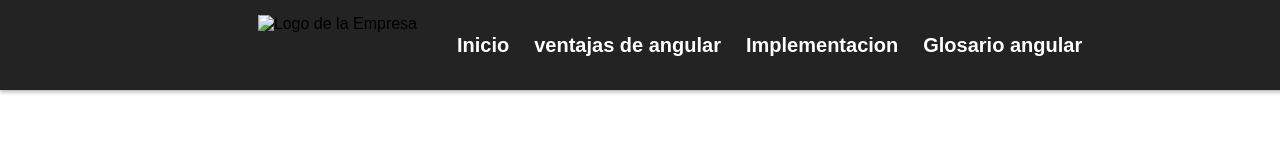
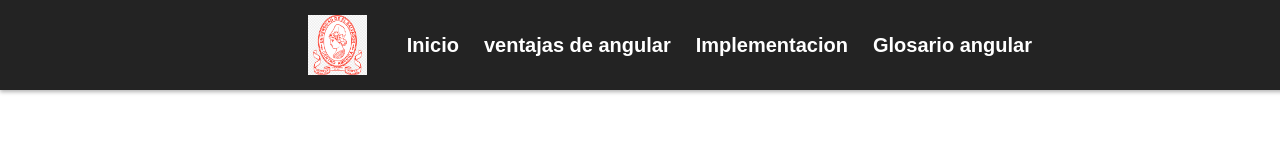
Before and after one commit to programCode-sudo/paginaPortableTPI, a plain HTML site: page servicios.html in a window 1280 px wide. Shown: the top 160 px of the page. Drawn offline with Linux system fonts and the light colour scheme; the site is published under a folder, as on GitHub Pages, so addresses that start at the root find nothing; a script that the page names is missing.

Commit message:
cambios a rutas

```diff
--- a/servicios.html
+++ b/servicios.html
@@ -9,7 +9,7 @@
 <body>
     <header>
         <nav class="navbar">
-            <img src="/img/logo.png" alt="Logo de la Empresa" class="logo">
+            <img src="img/logo.png" alt="Logo de la Empresa" class="logo">
             <ul class="nav-links">
                 <li><a href="index.html">Inicio</a></li>
                 <li><a href="Angular-Ventajas.html">ventajas de angular</a></li>
```
